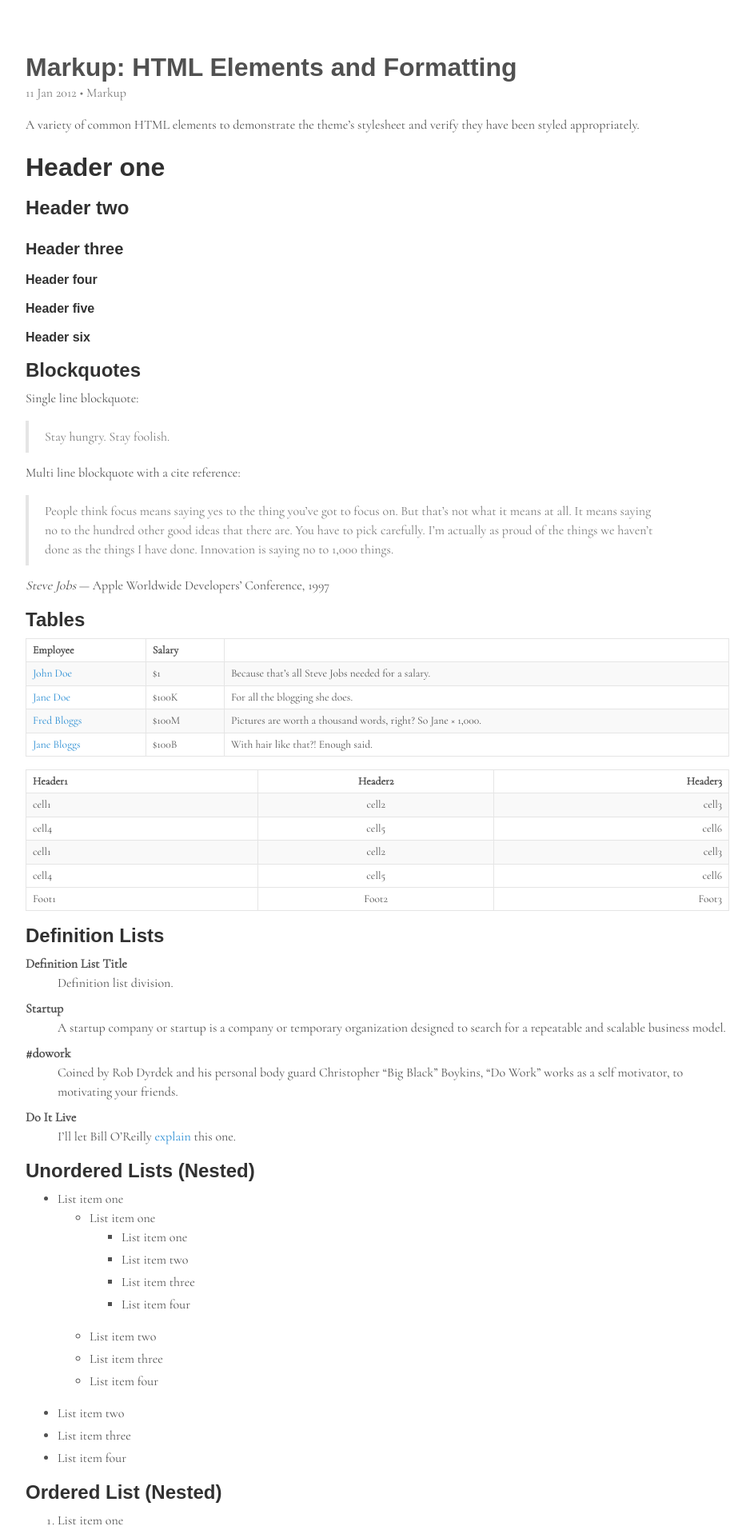
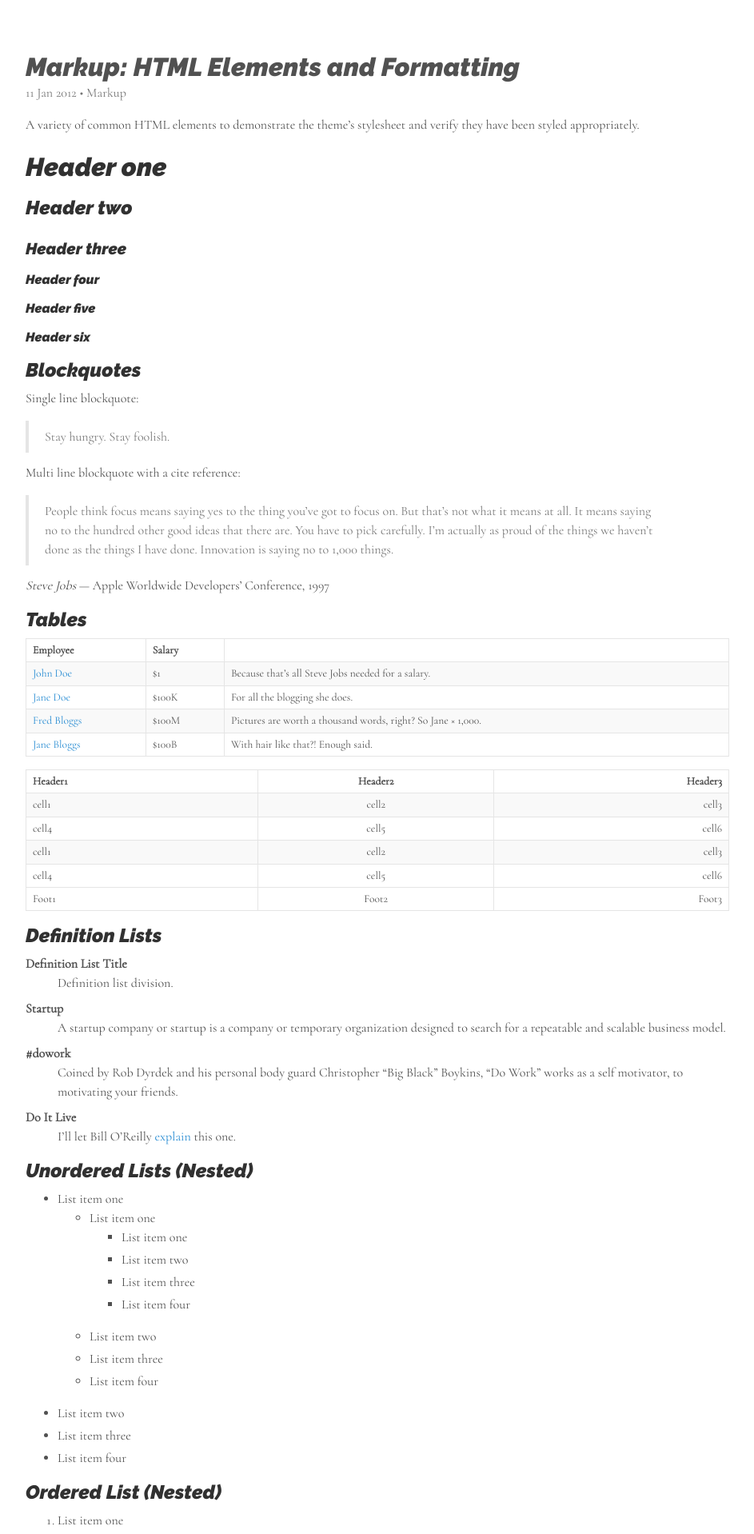
Before and after one commit to calebbrenden/my-site, a Jekyll site: the page built from _posts/2012-01-11-markup-html-elements-and-formatting.md, in a window 1280 px wide. Shown: the top 1918 px of the page at 80% size, without its empty margins (304-1247 px from the left). Built offline with Jekyll 4.4.1, drawn with Linux system fonts in a browser that asks for light colours; some web fonts are replaced.

Commit message:
added new font

```diff
--- a/_includes/font-includes.html
+++ b/_includes/font-includes.html
@@ -3,4 +3,4 @@
   different fonts as applicable.
 {% endcomment %}
 
-<link rel="stylesheet" href="https://fonts.googleapis.com/css?family=Vesper+Libre|Cormorant" />
+<link rel="stylesheet" href="https://fonts.googleapis.com/css?family=Raleway:900i|Cormorant" />
--- a/_sass/hydeout/_layout.scss
+++ b/_sass/hydeout/_layout.scss
@@ -36,7 +36,7 @@
   padding: $section-spacing;
 
   .site-title {
-    font-family: 'Vesper Libre', sans-serif;
+    font-family: 'Raleway', sans-serif;
     font-weight: normal;
     /* font-size: $regular-font-size; */
     color: rgb(0,0,0);
--- a/_sass/hydeout/_type.scss
+++ b/_sass/hydeout/_type.scss
@@ -3,7 +3,7 @@
 // Headings, body text, lists, and other misc typographic elements.
 
 h1, h2, h3, h4, h5, h6, .site-title {
-  font-family: 'Vesper Libre', sans-serif;
+  font-family: 'Raleway', sans-serif;
   margin-bottom: $heading-spacing;
   font-weight: 600;
   line-height: 1.25;
```
Also changed, not shown: 1 other file.
